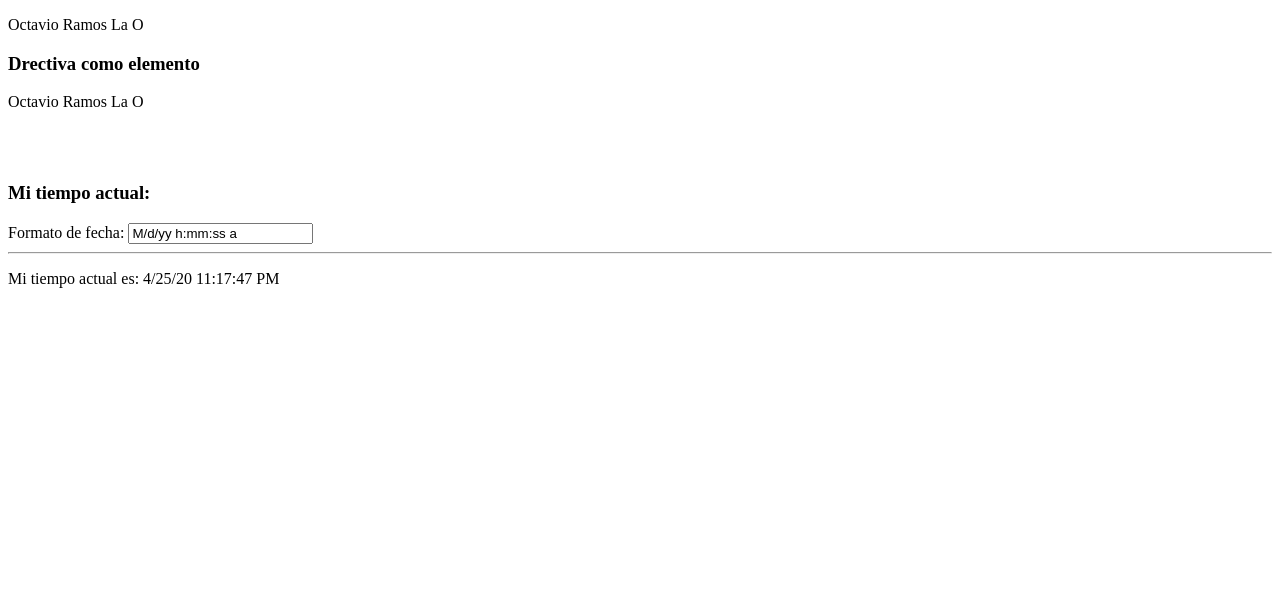
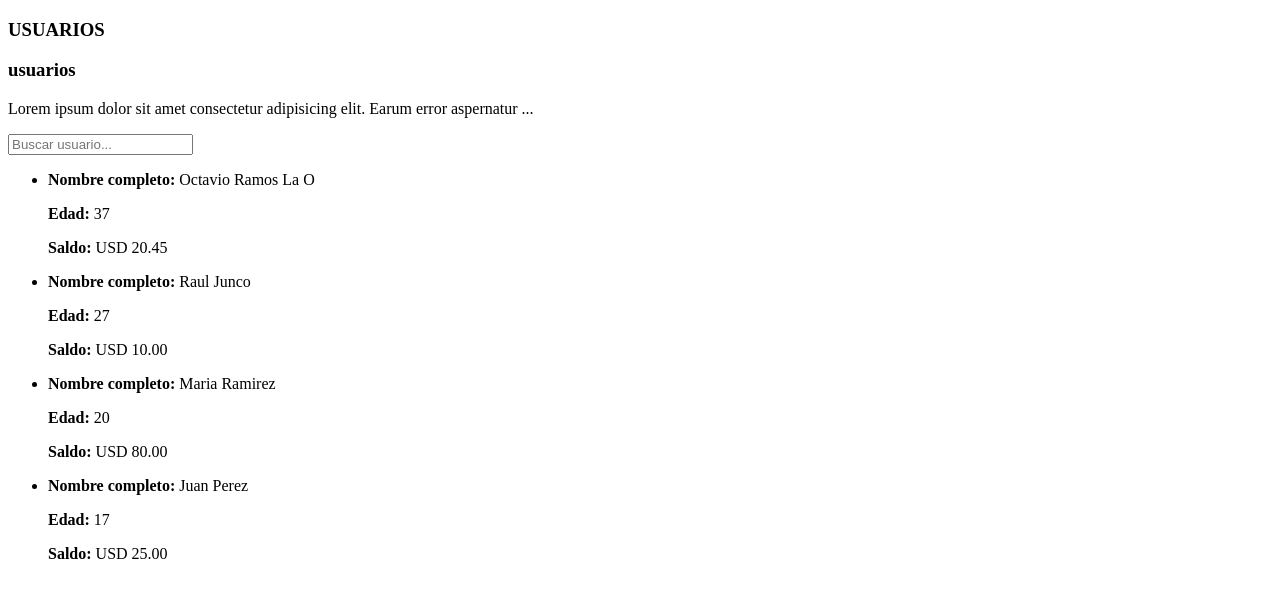
Before and after one commit to oramoslao/AngularJs, a plain HTML site: page index.html in a window 1280 px wide. Drawn offline with Linux system fonts and the light colour scheme.

Commit message:
se agregan ejemplo de filtros

```diff
--- a/app/app.js
+++ b/app/app.js
@@ -5,14 +5,36 @@ myApp.controller("HomeCtr", HomeController);
 HomeController.$inject = ["$scope"];
 
 function HomeController($scope) {
-  $scope.user = {
-    name: "Octavio",
-    lastname: "Ramos La O",
-  };
-  $scope.format = "M/d/yy h:mm:ss a";
+  $scope.logText =
+    "Lorem ipsum dolor sit amet consectetur adipisicing elit. Earum error aspernatur nobis rerum vero iste, sed provident, cum quod, doloribus ea consequatur eaque sequi nihil delectus totam maxime itaque voluptatibus.";
+  $scope.users = [
+    {
+      name: "Octavio",
+      lastname: "Ramos La O",
+      age: 37,
+      amount: 20.45,
+    },
+    {
+      name: "Raul",
+      lastname: "Junco",
+      age: 27,
+      amount: 10,
+    },
+    {
+      name: "Juan",
+      lastname: "Perez",
+      age: 17,
+      amount: 25,
+    },
+    {
+      name: "Maria",
+      lastname: "Ramirez",
+      age: 20,
+      amount: 80,
+    },
+  ];
 }
-//A: Atriburo
-//E: Elemento
+
 myApp.directive("fullName", function () {
   return {
     restrict: "AE",
@@ -22,36 +44,3 @@ myApp.directive("fullName", function () {
     },
   };
 });
-
-myApp.directive("myCurrentTime", [
-  "$interval",
-  "dateFilter",
-  function ($interval, dateFilter) {
-    return {
-      link: linkFnc,
-    };
-
-    function linkFnc(scope, element, attrs) {
-      var format, timeoutId;
-
-      function updateTime() {
-        element.text(dateFilter(new Date(), format));
-      }
-
-      scope.$watch(attrs.myCurrentTime, function (newValue, oldValue) {
-        format = newValue;
-        updateTime();
-      });
-
-      element.on("$destroy", function () {
-        $interval.cancel(timeoutId);
-      });
-
-      // iniciar el proceso de actualización de la interfaz de usuario;
-      // guardar el tiempo de espera Id para cancelar
-      timeoutId = $interval(function () {
-        updateTime();
-      }, 1000);
-    }
-  },
-]);
--- a/index.html
+++ b/index.html
@@ -9,21 +9,18 @@
     <script src="app/app.js"></script>
   </head>
   <body ng-controller="HomeCtr">
-    <p full-name info="user">Mi nombre</p>
-    <p>
-      <h3>Drectiva como elemento</h1>
-      <full-name info="user"></full-name>
-    </p>
-    <br>
-    <br>
-    <h3>Mi tiempo actual:</h3>
+    <h3>{{ 'Usuarios' | uppercase }}</h3>
+    <h3>{{ 'Usuarios' | lowercase }}</h3>
+    <p>{{ logText | limitTo: 80 }}...</p>
     <div>
-      Formato de fecha: <input type="text" ng-model="format" >
+      <input type="text" ng-model="search" placeholder="Buscar usuario..." />
     </div>
-    <hr>
-    <p>
-      Mi tiempo actual es: <span my-current-time="format"></span>
-    </p>
-
+    <ul>
+      <li
+        ng-repeat="user in users | limitTo: 10 | orderBy: '-age' | filter: search"
+      >
+        <full-name info="user"></full-name>
+      </li>
+    </ul>
   </body>
 </html>
--- a/views/full-name.html
+++ b/views/full-name.html
@@ -1 +1,3 @@
-<span>{{ user.name }} {{ user.lastname }}</span>
+<p><b>Nombre completo:</b> {{ user.name }} {{ user.lastname }}</p>
+<p><b>Edad:</b> {{ user.age }}</p>
+<p><b>Saldo:</b> {{ user.amount | currency:'USD ' }}</p>
```
